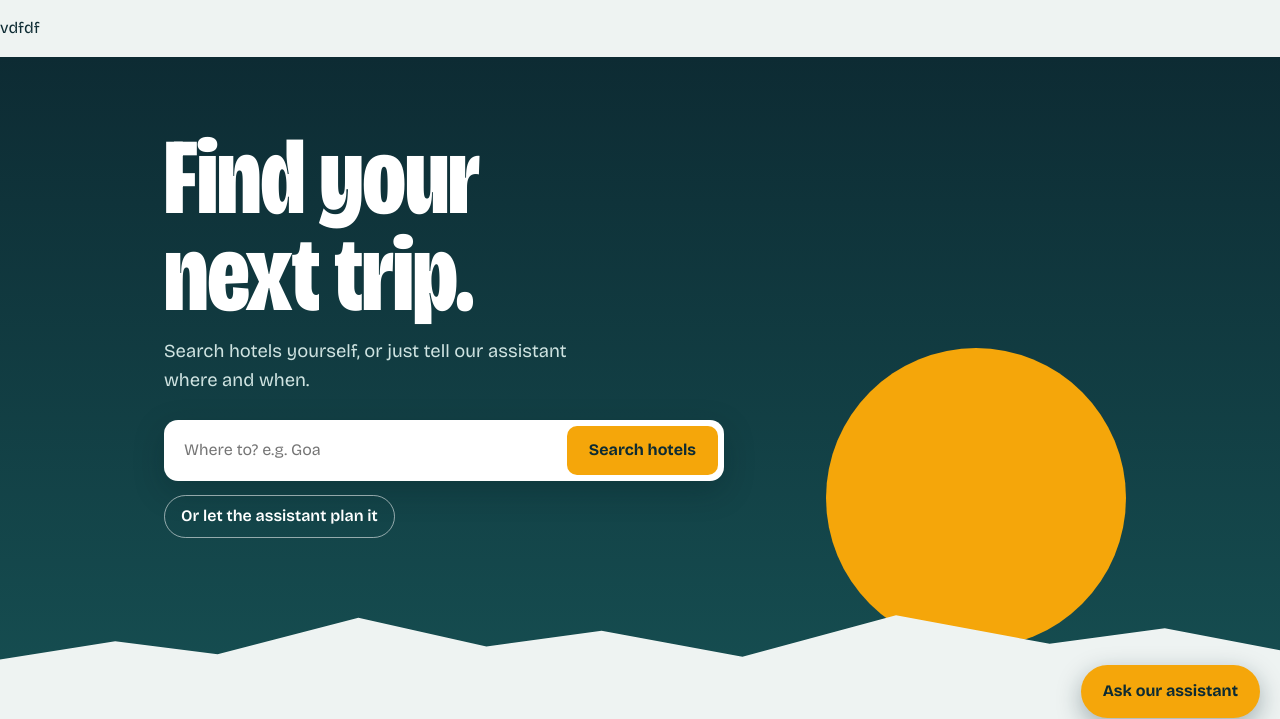
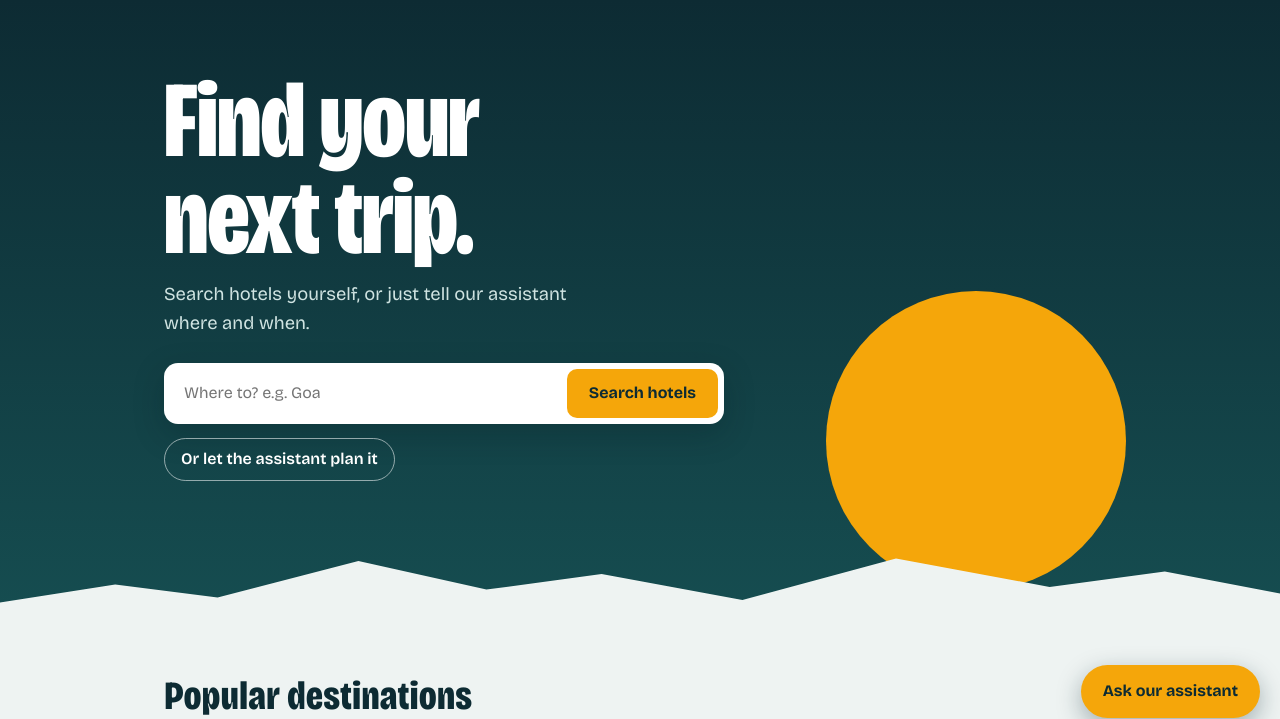
Before and after one commit to atulbuyer02-lang/Let-s-Travel, a Flask app: page / in a window 1280 px wide. Shown: the part 62-781 px from the top of the page. Run offline with Flask 3, Linux system fonts and the light colour scheme.

Commit message:
Update base.html

```diff
--- a/templates/base.html
+++ b/templates/base.html
@@ -27,7 +27,6 @@
     {% endif %}
   </nav>
 </header>
-<p>vdfdf</p>
 {% with messages = get_flashed_messages(with_categories=true) %}
   {% for cat, msg in messages %}<div class="flash {{ cat }}">{{ msg }}</div>{% endfor %}
 {% endwith %}
```
